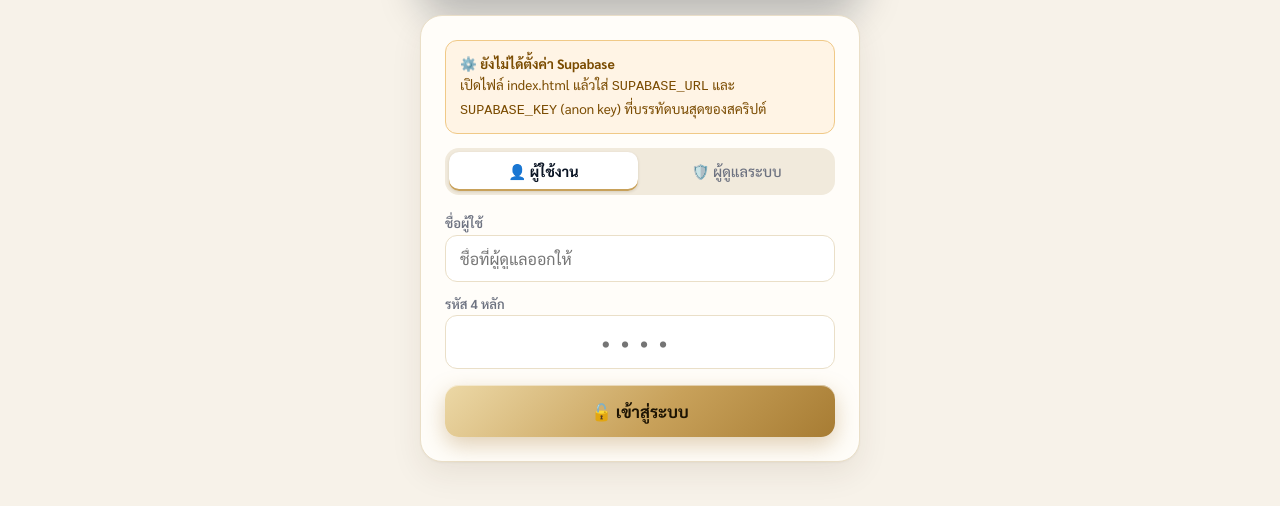
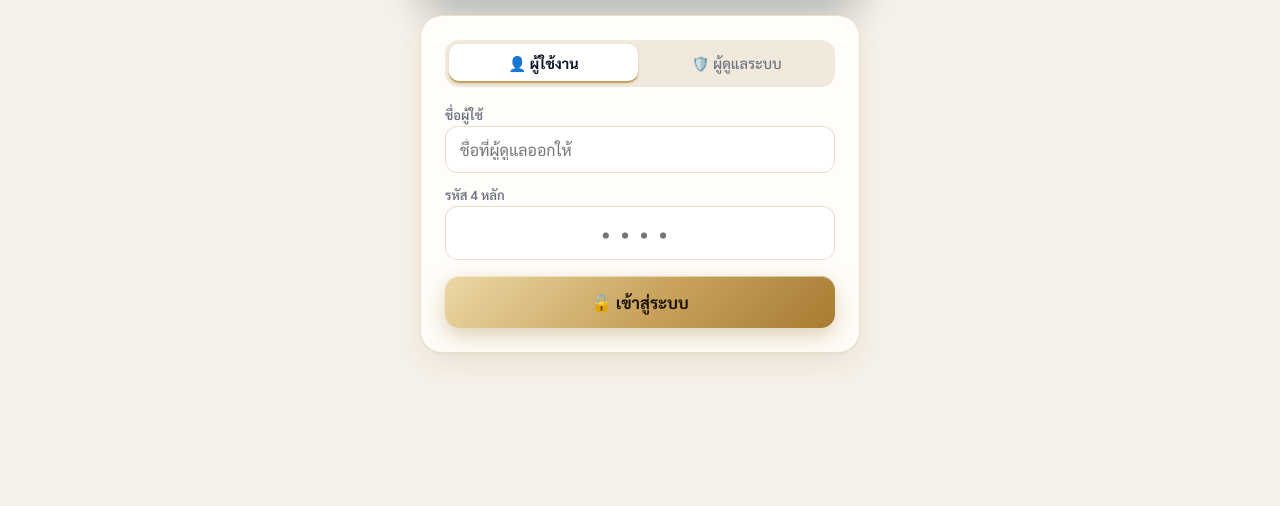
Before and after one commit to ebisxir/AI, a plain HTML site: page artistry/index.html in a window 1280 px wide. Shown: the part 304-810 px from the top of the page. Drawn offline with Linux system fonts and the light colour scheme.

Commit message:
Add files via upload

```diff
--- a/artistry/index.html
+++ b/artistry/index.html
@@ -665,8 +665,8 @@ table.lg th{color:var(--muted);font-weight:600;font-size:12.5px}
    ตั้งค่า SUPABASE — ใส่ 2 ค่านี้ (Project Settings → API)
    ใช้ anon / publishable key เท่านั้น ห้ามใส่ service_role key
    ===================================================================== */
-const SUPABASE_URL = 'PASTE_PROJECT_URL_HERE';   // เช่น https://abcdxyz.supabase.co
-const SUPABASE_KEY = 'PASTE_ANON_KEY_HERE';
+const SUPABASE_URL = 'https://rbliqyhgyuycdoposkev.supabase.co';   // เช่น https://abcdxyz.supabase.co
+const SUPABASE_KEY = 'sb_publishable_b5dknuuezDQb3AcMgNhUpg_5Ajr0dK9';
 
 /* =====================================================================
    1) CONFIG — ค่าปรับเทียบ (ควร calibrate ด้วยภาพจริง 30–50 คน)
```
